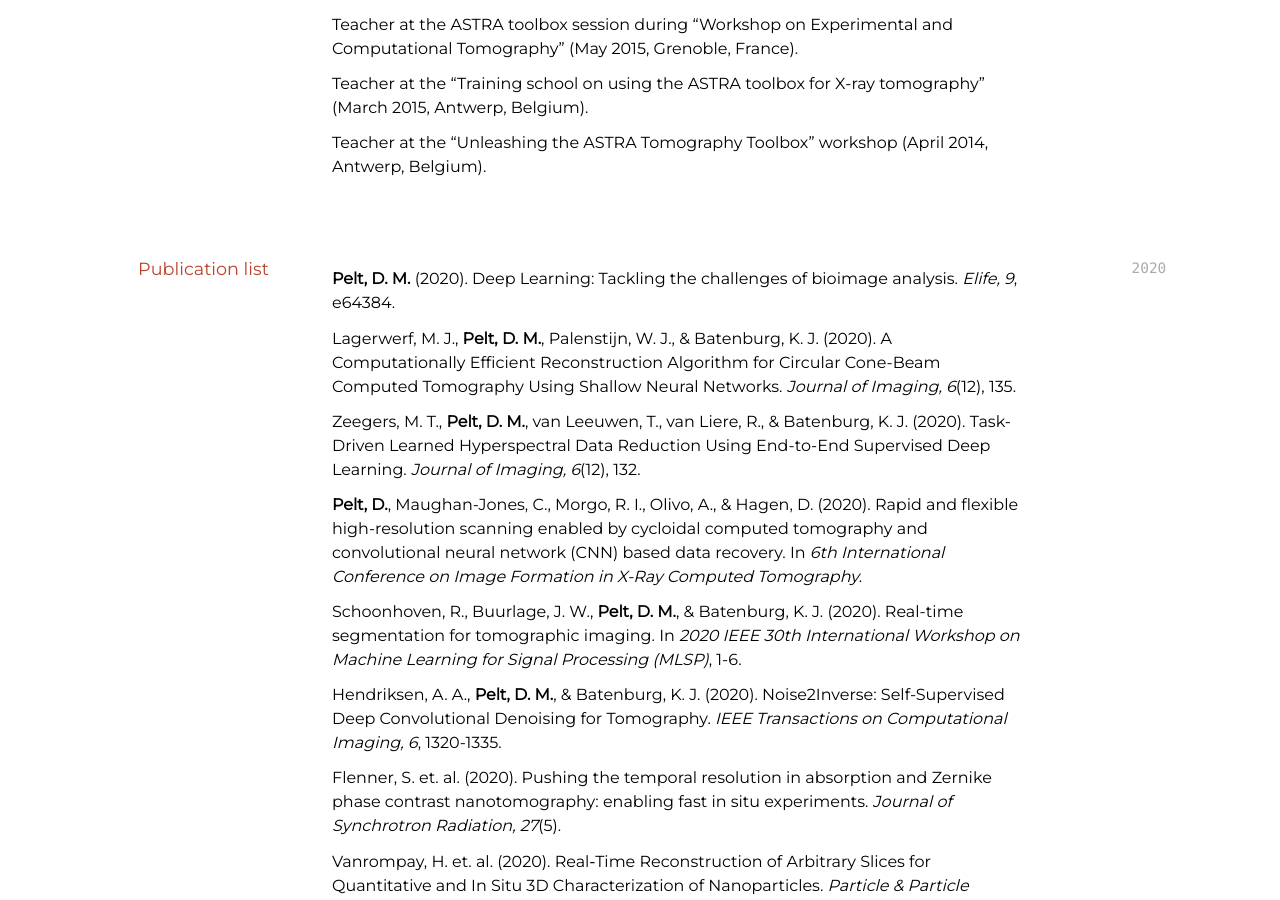
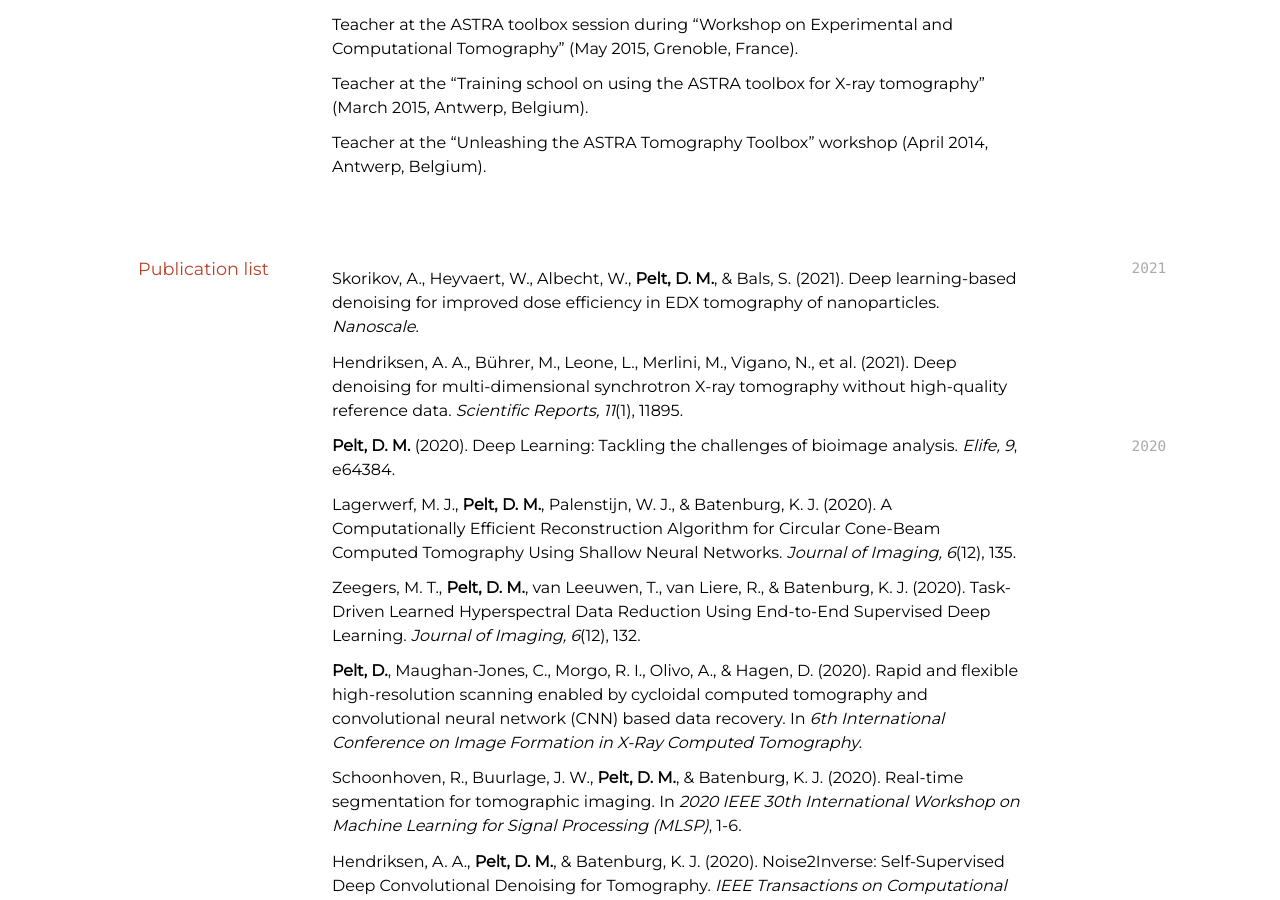
Before and after one commit to dmpelt/dmpelt.github.com, a Jekyll site: the page built from cv.md, in a window 1280 px wide and 900 px high, scrolled down 4487 px. Built offline with Jekyll 4.4.1, drawn with Linux system fonts in a browser that asks for light colours.

Commit message:
Update cv.md

```diff
--- a/cv.md
+++ b/cv.md
@@ -225,6 +225,13 @@ Teacher at the "Unleashing the ASTRA Tomography Toolbox" workshop (April 2014, A
 
 ## Publication list
 
+`2021`
+
+Skorikov, A., Heyvaert, W., Albecht, W., __Pelt, D. M.__, & Bals, S. (2021). Deep learning-based denoising for improved dose efficiency in EDX tomography of nanoparticles. *Nanoscale*.
+
+Hendriksen, A. A., Bührer, M., Leone, L., Merlini, M., Vigano, N., et al. (2021). Deep denoising for multi-dimensional synchrotron X-ray tomography without high-quality reference data. *Scientific Reports, 11*(1), 11895.
+
+
 `2020`
 
 
```
